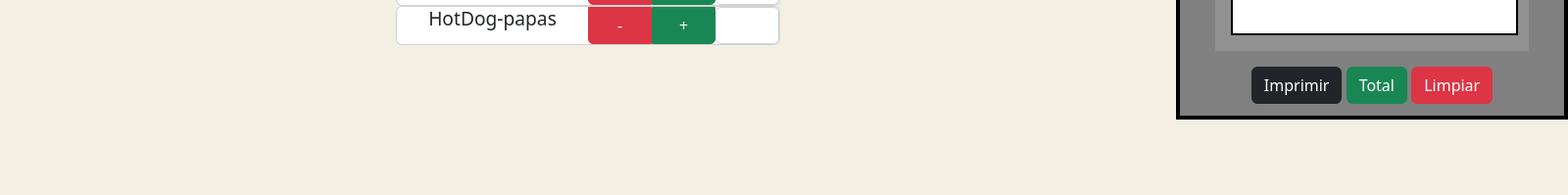
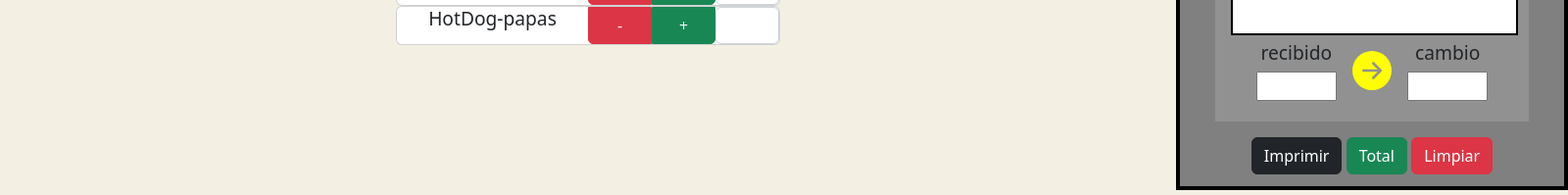
Before and after one commit to MassDevss/ssell-point, an Electron app: page Tiburon punto Venta/src/cajero/mainView/index.html in a window 1600 px wide. Shown: the part 601-800 px from the top of the page at 98% size. Drawn offline with nearby package versions, Linux system fonts and the light colour scheme; no server answers.

Commit message:
UI modific

```diff
--- a/Tiburon punto Venta/src/cajero/index.css
+++ b/Tiburon punto Venta/src/cajero/index.css
@@ -69,3 +69,11 @@ font-size: 1.25rem;
   border: solid black .15rem;
   background-color: white;
 }
+.rec-camb {
+  display: flex;
+  justify-content: center;
+  align-items: center;
+}
+.rec-camb input {
+  width: 9ch;
+}
--- a/Tiburon punto Venta/src/cajero/mainView/03-EmployesFunctions.js
+++ b/Tiburon punto Venta/src/cajero/mainView/03-EmployesFunctions.js
@@ -25,7 +25,7 @@ function plusAllProducts() {
   }
   campoPrecio.value = "$" + sumaTotal;
   ipcRenderer.send('pickData:onNewOrder', orderProducts)
-  main.postTotalWindow() // llmaada a tu ventana
+  // main.postTotalWindow() // llmaada a tu ventana
 }
 
 /*  este pequeno script simplemente limpia los campos  */
@@ -37,7 +37,7 @@ function clearAll(){
     let campo = document.querySelector(`#cantidad-${element.nombre}`);
     campo.value = '';
   }
-  campoPrecio.value = 0;
+  campoPrecio.value = '';
 }
 
 function createTicket(){
--- a/Tiburon punto Venta/src/cajero/mainView/index.html
+++ b/Tiburon punto Venta/src/cajero/mainView/index.html
@@ -165,6 +165,19 @@
 
             <div class="totaltexto m-3">
               <input style="text-align: center;" class="total" type="text" disabled >
+              <div class="rec-camb">
+                <div class="recibido">
+                  <h4>recibido</h4>
+                  <input style="text-align: center;"  id="entregado" type="text" >
+                </div>
+                <svg xmlns="http://www.w3.org/2000/svg" width="2.5rem" height="2.5rem" fill="yellow" class="m-3 bi bi-arrow-right-circle-fill" viewBox="0 0 16 16">
+                  <path d="M8 0a8 8 0 1 1 0 16A8 8 0 0 1 8 0zM4.5 7.5a.5.5 0 0 0 0 1h5.793l-2.147 2.146a.5.5 0 0 0 .708.708l3-3a.5.5 0 0 0 0-.708l-3-3a.5.5 0 1 0-.708.708L10.293 7.5H4.5z"/>
+                </svg>
+                <div class="aEntregar">
+                  <h4>cambio</h4>
+                  <input style="text-align: center;"  id="cambio" type="text" >
+                </div>
+              </div>
             </div>
           </div>
         </div>
```
